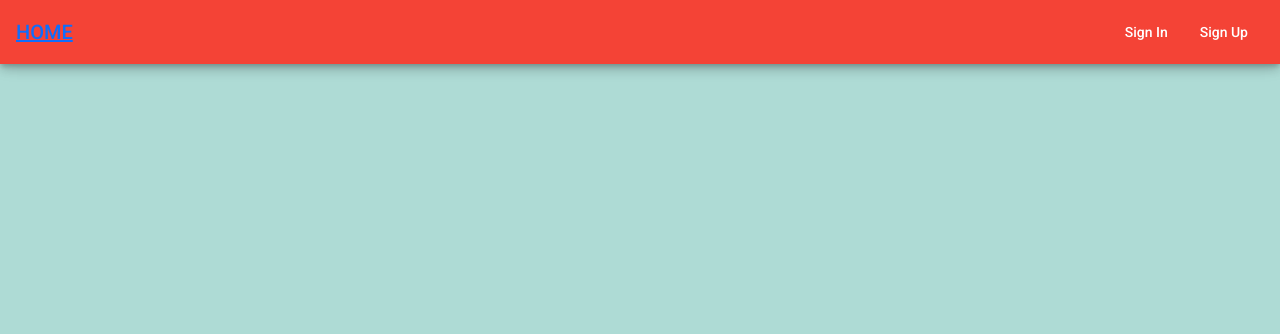
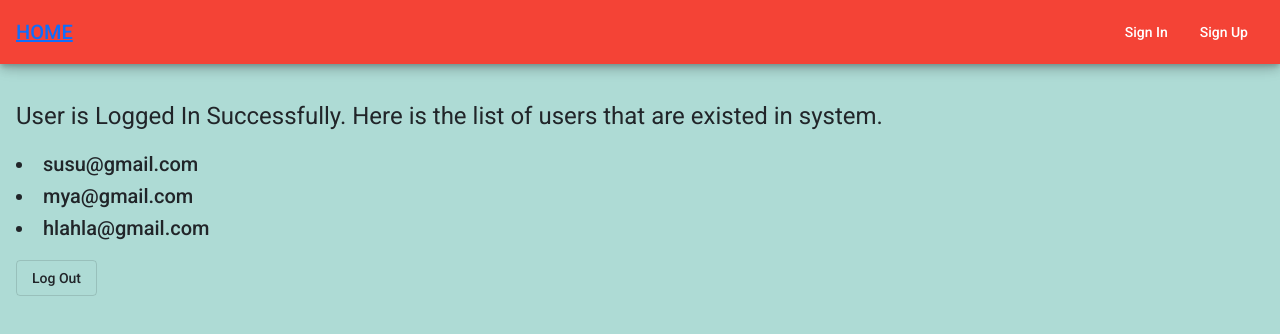
Before and after one commit to khine1996/UserLoginForm, an Angular app: page /Dashboard in a window 1280 px wide. Before the commit this address led to /. Shown: the top 334 px of the page. Built offline with nearby package versions, Linux system fonts and the light colour scheme; data requests are answered from the project's data file.

Commit message:
userlogintoDashboard

```diff
--- a/projects/user-login-form/service/user.service.ts
+++ b/projects/user-login-form/service/user.service.ts
@@ -18,9 +18,9 @@ export class UserService {
     httpHeaders.append('content-type','application/json');
     return this.http.post<User>(`http://localhost:3000/users`, data);
   }
-  getUserExistStatus(email:User) {
-    const url = "http://localhost:3000/users"+email;
-    return this.http.get<User[]>(`http://localhost:3000/users`);
-  }
+  // getUserExistStatus(email:User) {
+  //   const url = "http://localhost:3000/users"+email;
+  //   return this.http.get<User[]>(`http://localhost:3000/users`);
+  // }
 
 }
--- a/projects/user-login-form/src/app/app-routing.module.ts
+++ b/projects/user-login-form/src/app/app-routing.module.ts
@@ -1,3 +1,4 @@
+import { DashboardComponent } from './dashboard/dashboard.component';
 import { SignUpComponent } from './sign-up/sign-up.component';
 import { SignInComponent } from './sign-in/sign-in.component';
 import { NgModule } from '@angular/core';
@@ -6,7 +7,8 @@ import { RouterModule, Routes } from '@angular/router';
 const routes: Routes = [
   { path: '', pathMatch: 'full', redirectTo: 'SignIn' },
   { path: 'SignIn', component: SignInComponent },
-  { path: 'SignUp', component: SignUpComponent }
+  { path: 'SignUp', component: SignUpComponent },
+  { path: 'Dashboard', component: DashboardComponent }
 ];
 
 @NgModule({
--- a/projects/user-login-form/src/app/dashboard/dashboard.component.html
+++ b/projects/user-login-form/src/app/dashboard/dashboard.component.html
@@ -1 +1,10 @@
-<p>dashboard works!</p>
+<H1>User is Logged In Successfully.
+
+Here is the list of users that are existed in system.</H1>
+
+<h2>
+<li *ngFor="let user of userslist">{{user.email}}</li>
+</h2>
+<form #f="ngForm">
+<button mat-stroked-button (click)="logout(f)">Log Out</button>
+</form>
--- a/projects/user-login-form/src/app/dashboard/dashboard.component.ts
+++ b/projects/user-login-form/src/app/dashboard/dashboard.component.ts
@@ -1,15 +1,24 @@
+import { Router } from '@angular/router';
 import { Component, OnInit } from '@angular/core';
+import { User } from 'projects/user-login-form/interface/user';
+import { UserService } from 'projects/user-login-form/service/user.service';
 
 @Component({
   selector: 'app-dashboard',
   templateUrl: './dashboard.component.html',
-  styleUrls: ['./dashboard.component.css']
+  styleUrls: ['./dashboard.component.css'],
 })
 export class DashboardComponent implements OnInit {
+  userslist: User[] = [];
 
-  constructor() { }
+  constructor(public userservice: UserService,private router:Router) {}
 
   ngOnInit(): void {
+    this.userservice.getUserslist().subscribe((data: any) => {
+      this.userslist = data;
+    });
   }
-
-}
+  logout(f:any){
+    this.router.navigate(['SignIn']);
+  }
+  }
--- a/projects/user-login-form/src/app/sign-in/sign-in.component.html
+++ b/projects/user-login-form/src/app/sign-in/sign-in.component.html
@@ -5,7 +5,7 @@
       <mat-card-title> Sign In </mat-card-title>
     </div>
     <mat-card-content>
-      <form #f="ngForm" [formGroup]="loginForm" (submit)="login(f)">
+      <form #f="ngForm" [formGroup]="loginForm">
         <div class="col">
           <mat-form-field appearance="outline">
             <mat-label>Email Address</mat-label>
@@ -83,7 +83,7 @@
         <div class="wrapper">
           <button
             mat-stroked-button
-            (click)="login(f)"
+            (click)="login(f.value)"
             [disabled]="!f.valid"
             class="btn-block"
           >
--- a/projects/user-login-form/src/app/sign-in/sign-in.component.ts
+++ b/projects/user-login-form/src/app/sign-in/sign-in.component.ts
@@ -37,18 +37,31 @@ export class SignInComponent implements OnInit {
     });
   }
   login(data: any) {
-    // console.log(this.loginForm.value);
+    console.log(this.loginForm.value);
 
     if (data.email) {
-      this.userslist.forEach((item) => {
-        if (item.email == data.email && item.password == data.password) {
-          console.log('User is Valid');
-        } else  {
-          console.log('User is Invalid');
+      this.userslist.forEach((item:any) => {
+        if (item.email === data.email && item.password === data.password) {
+        localStorage.setItem("isLoggedIn","true");
+        this.router.navigate(['Dashboard']);
+        }
+        else {
+          localStorage.clear();
         }
       });
     }
+    // if (data.email) {
+    //   console.log(this.userslist.length);
+    //   this.userslist.forEach((item: any) => {
+    //     if (item.email === data.email && item.password === data.password)
+    //       {console.log('user is valid');}
+    //      else
+    //       console.log('user is invalid');
+
+    //   });
+    // }
   }
+
   ngOnInit(): void {
     this.userservice.getUserslist().subscribe((data: any) => {
       this.userslist = data;
--- a/projects/user-login-form/src/app/sign-up/sign-up.component.html
+++ b/projects/user-login-form/src/app/sign-up/sign-up.component.html
@@ -188,7 +188,7 @@
 
               <br />
               <div class="wrapper">
-                <button mat-stroke-button color="primary" [disabled]="!f.valid">
+                <button mat-stroke-button color="primary" [disabled]="!f.valid" (click)="signup(f.value)">
                   Add User
                 </button>
 
--- a/projects/user-login-form/src/app/sign-up/sign-up.component.ts
+++ b/projects/user-login-form/src/app/sign-up/sign-up.component.ts
@@ -68,6 +68,7 @@ export class SignUpComponent {
     this.userservice.createUser(newformdata).subscribe((data) => {
       console.log(data);
     });
+  }
 
     // this.userservice
     //   .getUserExistStatus(newformdata.email)
@@ -80,7 +81,6 @@ export class SignUpComponent {
     //     },
     //     (err) => {}
     //   );
-  }
 
   // mustMatch(form: FormGroup) {
   //   return (formgroup: FormGroup) => {
@@ -106,14 +106,16 @@ export class SignUpComponent {
   gotoSignIn() {
     this.router.navigate(['SignIn']);
   }
-  // CheckUserExist(f:any) {
-
-  //   this.userservice.getUserExistStatus(f.value.email).pipe(finalize(() => {
-  //   })).subscribe(res => {
-  //     if(res){
-  //        alert("User Already Exist")
-  //    }
-  //   }, err => {
-  //   });
-  // }
+  signup(data:any){
+    if (data.email) {
+      this.userslist.forEach((item:any) => {
+        if (item.email === data.email) {
+      console.log("User is Already Existing in System")
+        }
+        else {
+          console.log("User is created Successfully")
+        }
+      });
+    }
+  }
 }
```
